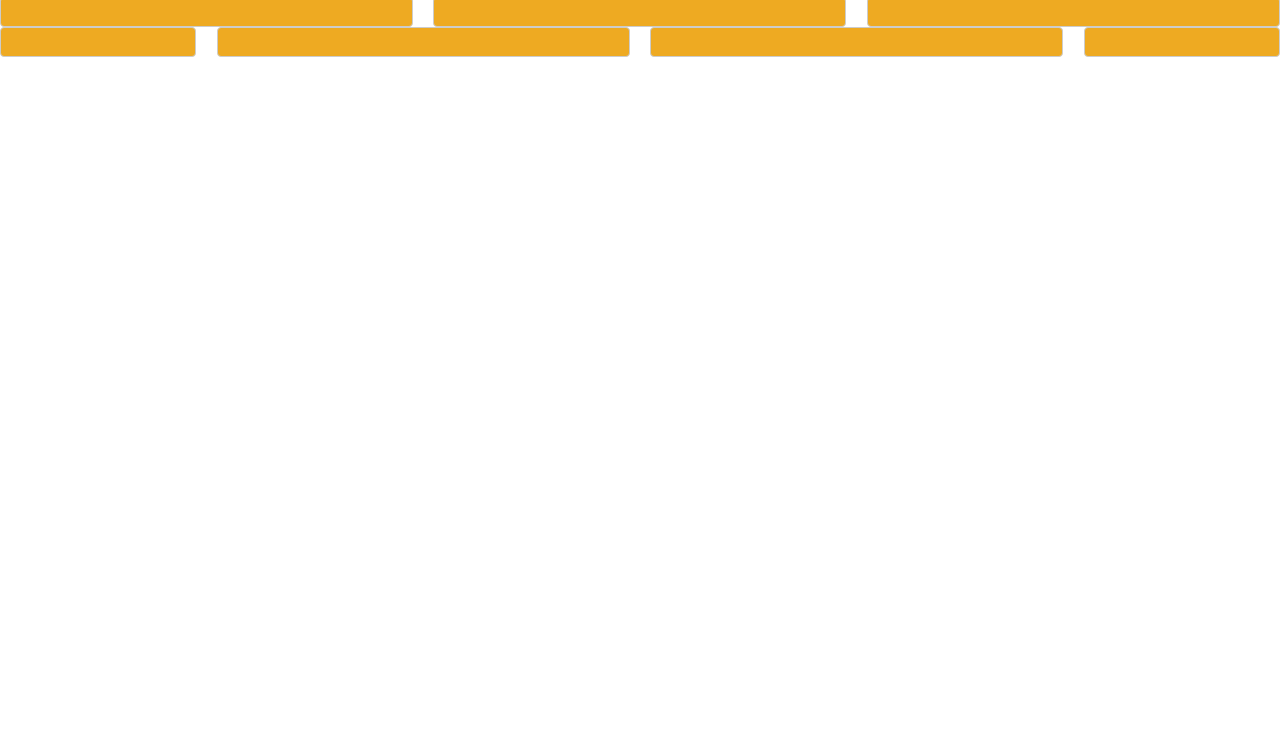
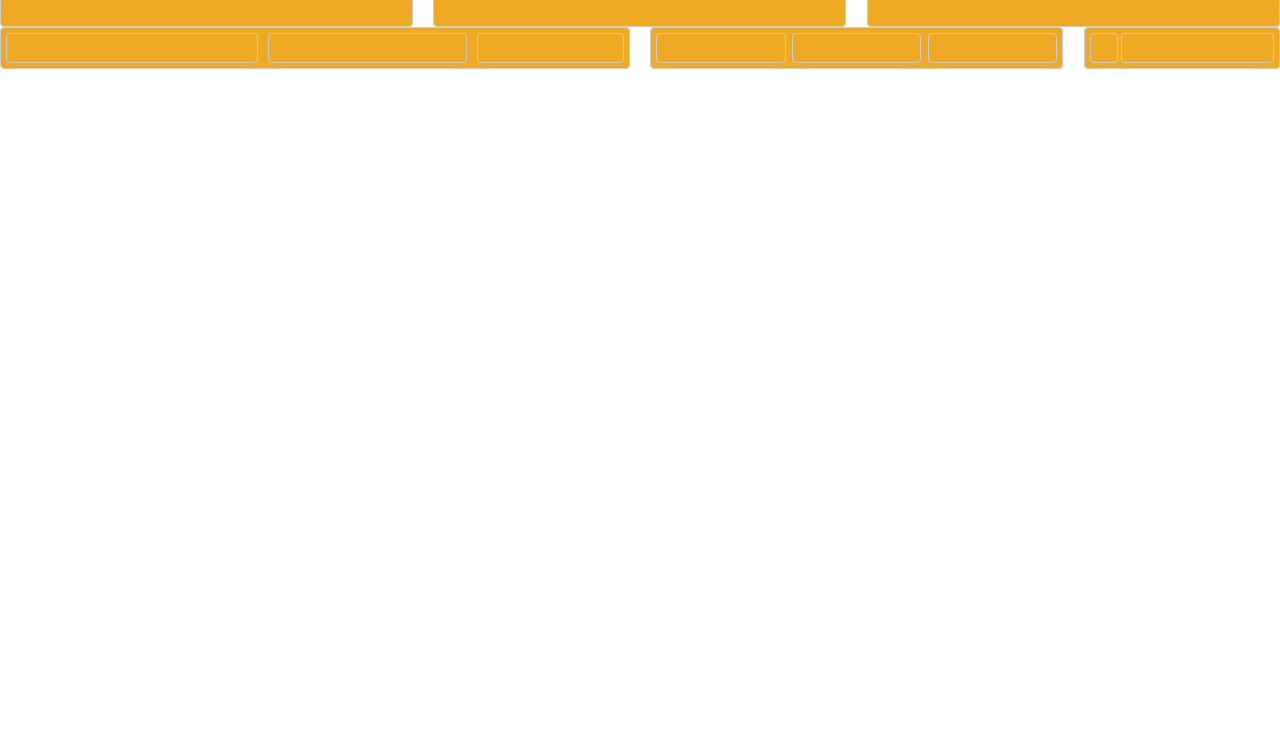
Before and after one commit to douglasbastos/zero-layout, a plain HTML site: page index.html in a window 1280 px wide. Shown: the part 63-800 px from the top of the page. Drawn offline with Linux system fonts and the light colour scheme.

Commit message:
Adiciona mais exemplos dentro da template

```diff
--- a/index.html
+++ b/index.html
@@ -36,13 +36,23 @@
         <div class="row">
             <div class="column column-4"></div>
             <div class="column column-4"></div>
-          <div class="column column-4"></div>
+            <div class="column column-4"></div>
         </div>
         <div class="row">
-          <div class="column column-2"></div>
-          <div class="column column-4"></div>
-          <div class="column column-4"></div>
-          <div class="column column-2"></div>
+          <div class="column column-6">
+              <div class="column column-5"></div>
+              <div class="column column-4"></div>
+              <div class="column column-3"></div>
+          </div>
+          <div class="column column-4">
+              <div class="column column-4"></div>
+              <div class="column column-4"></div>
+              <div class="column column-4"></div>
+          </div>
+          <div class="column column-2">
+            <div class="column column-2"></div>
+            <div class="column column-10"></div>
+          </div>
         </div>
     </div>
 </html>
```
